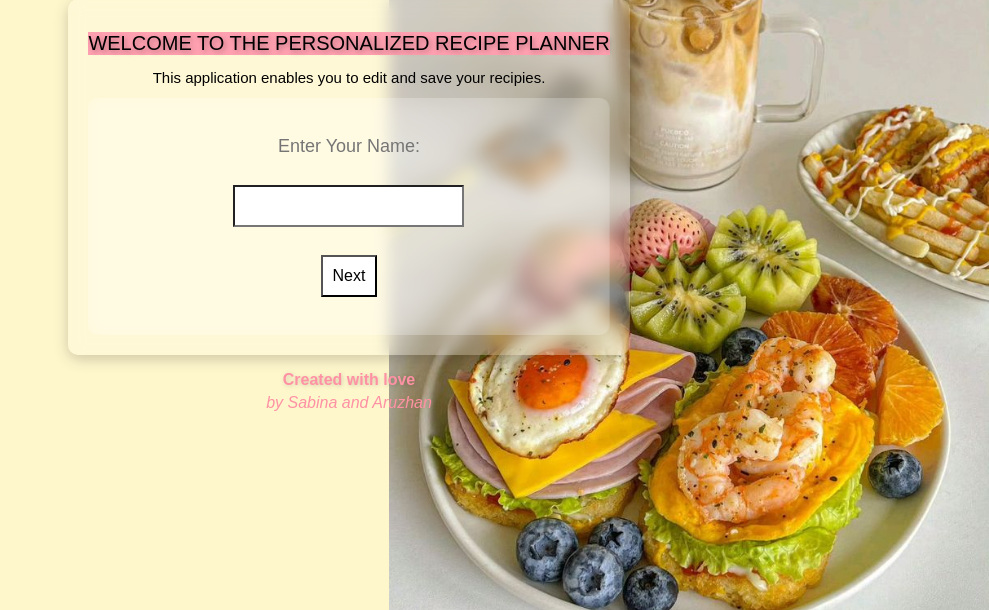
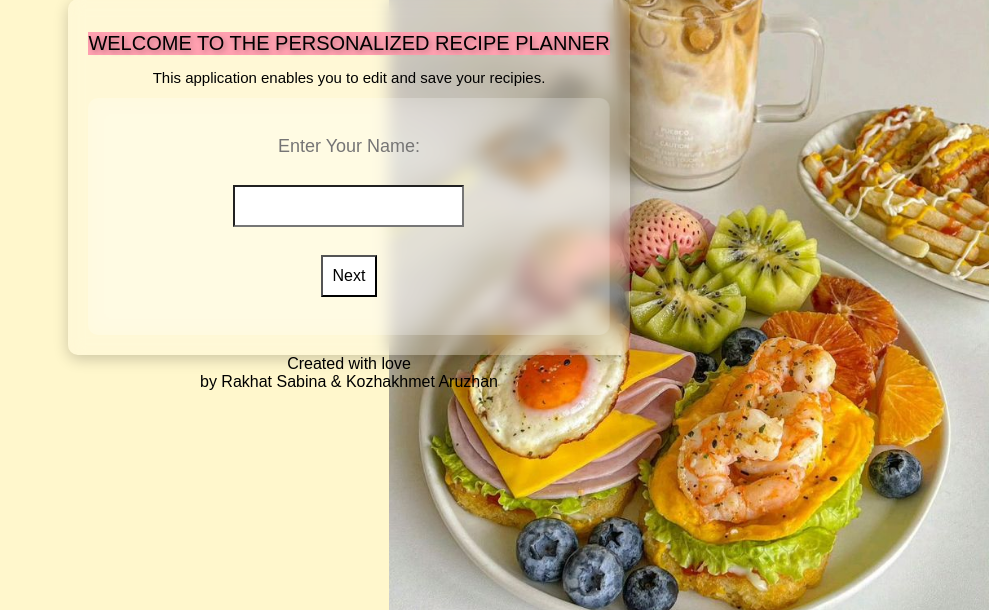
Before and after one commit to Sabimabi/recipeplanner, a Flask app: page / in a window 1280 px wide. Shown: the part 100-710 px from the top of the page, without its empty margins (291-1280 px from the left). Run offline with Flask 3, Linux system fonts and the light colour scheme.

Commit message:
Update base.html

```diff
--- a/templates/base.html
+++ b/templates/base.html
@@ -51,9 +51,10 @@ nav a {
     </div>
 
     <footer>
-        <p id="p2">Created with love</p>
-        <p id="p3">by Sabina and Aruzhan</p>
-
+        <div class="footer-text">
+            Created with love <br>
+            by Rakhat Sabina & Kozhakhmet Aruzhan
+        </div>
     </footer>
 </body>
 </html>
```
